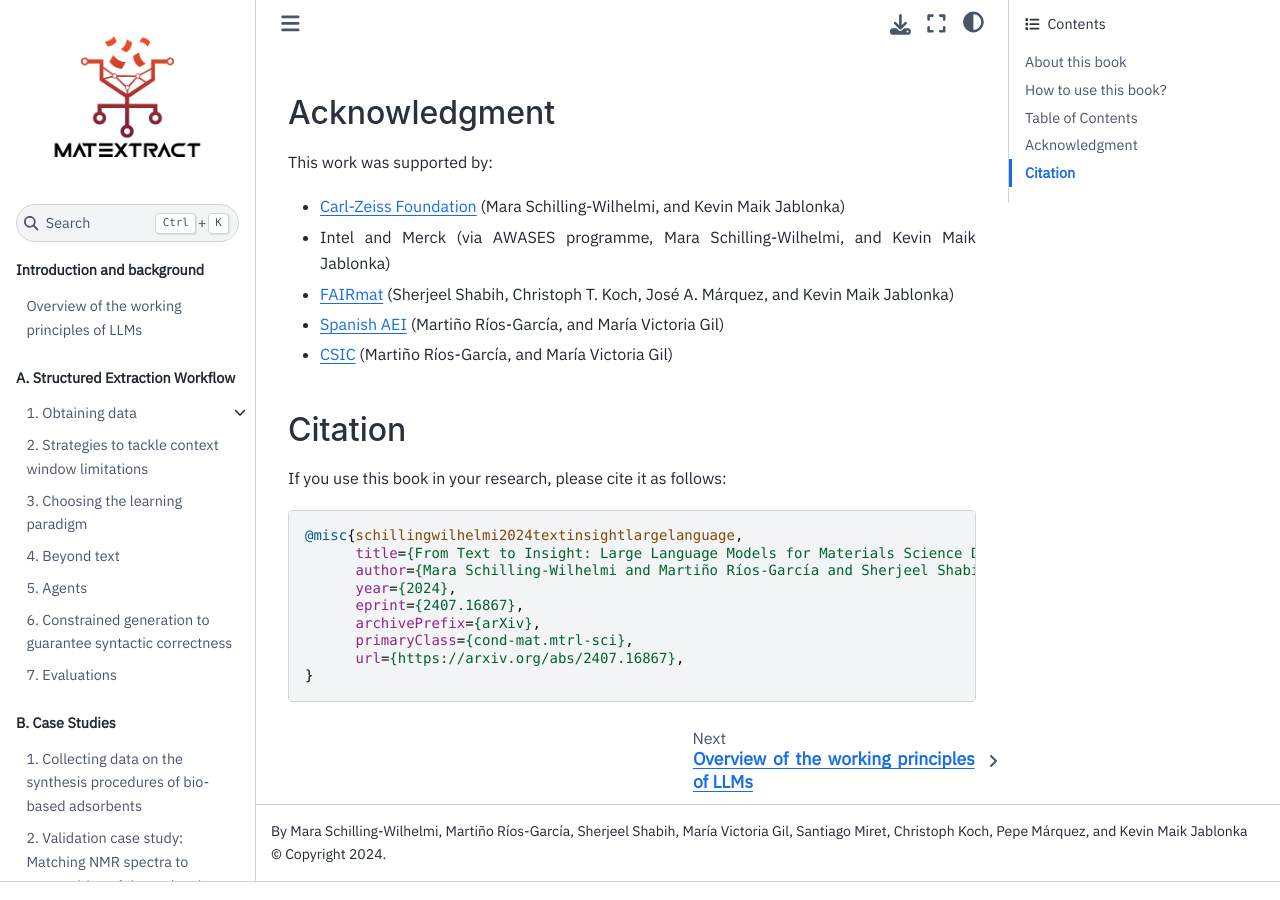
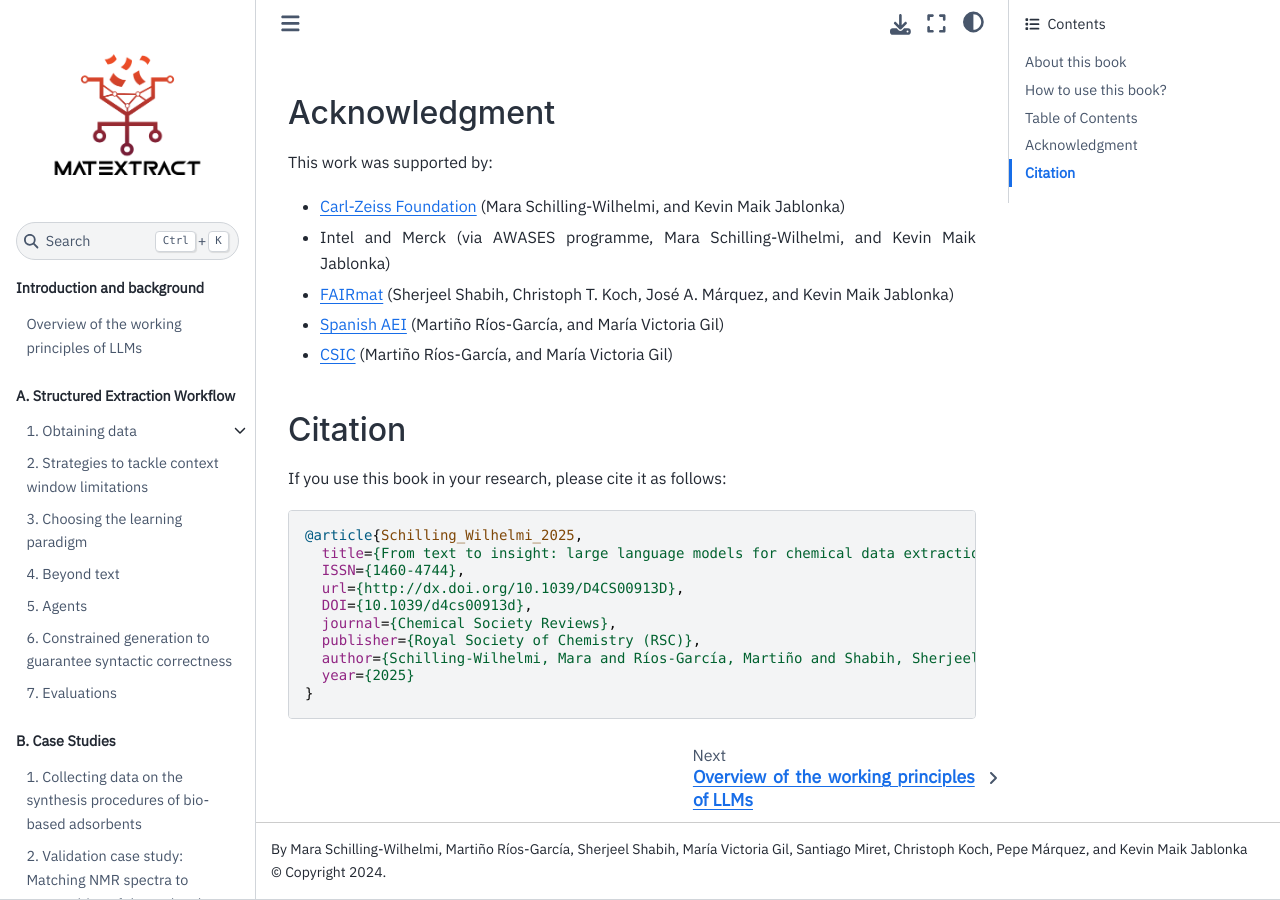
Before and after one commit to lamalab-org/matextract-book, a Jupyter Book: the page built from index.md, in a window 1280 px wide and 900 px high, scrolled down 2200 px. Built offline with Jupyter Book 1.0.4 settings and Sphinx 7.4.7 and the Sphinx Book theme 1.1.4, drawn with Linux system fonts in a browser that asks for light colours; pages that are not in the unit, such as notebooks, are missing from menus; comment, search, counter and statistics services are not loaded.

````diff
--- a/index.md
+++ b/index.md
@@ -72,13 +72,14 @@ This work was supported by:
 If you use this book in your research, please cite it as follows:
 
 ```bibtex
-@misc{schillingwilhelmi2024textinsightlargelanguage,
-      title={From Text to Insight: Large Language Models for Materials Science Data Extraction},
-      author={Mara Schilling-Wilhelmi and Martiño Ríos-García and Sherjeel Shabih and María Victoria Gil and Santiago Miret and Christoph T. Koch and José A. Márquez and Kevin Maik Jablonka},
-      year={2024},
-      eprint={2407.16867},
-      archivePrefix={arXiv},
-      primaryClass={cond-mat.mtrl-sci},
-      url={https://arxiv.org/abs/2407.16867},
+@article{Schilling_Wilhelmi_2025,
+  title={From text to insight: large language models for chemical data extraction},
+  ISSN={1460-4744},
+  url={http://dx.doi.org/10.1039/D4CS00913D},
+  DOI={10.1039/d4cs00913d},
+  journal={Chemical Society Reviews},
+  publisher={Royal Society of Chemistry (RSC)},
+  author={Schilling-Wilhelmi, Mara and Ríos-García, Martiño and Shabih, Sherjeel and Gil, María Victoria and Miret, Santiago and Koch, Christoph T. and Márquez, José A. and Jablonka, Kevin Maik},
+  year={2025}
 }
 ```
````
Also changed, not shown: README.md (+9 -8 lines), _static/images/filebrowser.png (added), _static/notebook_start-cpu.ipynb (added).
